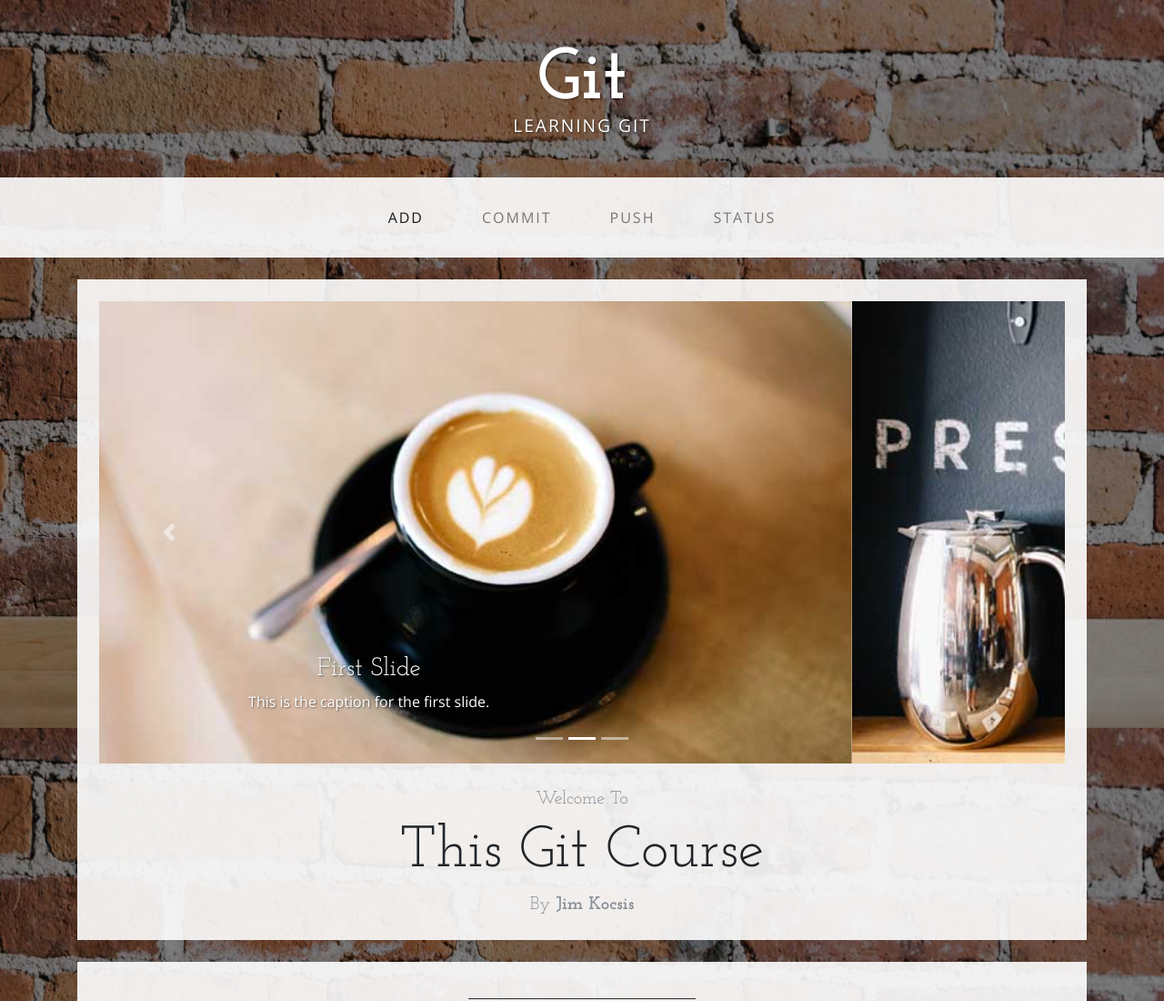
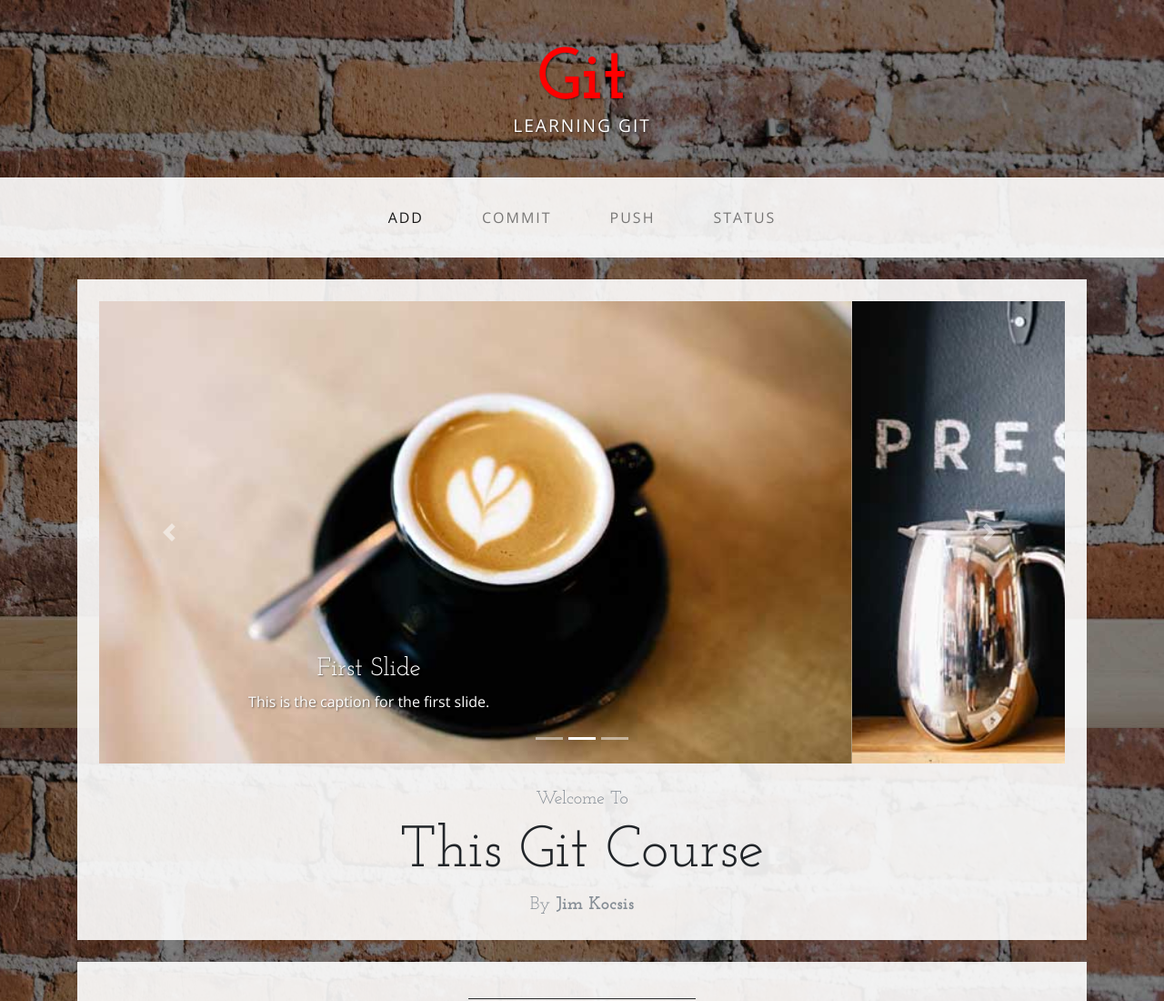
Before and after one commit to jimk1955/Introduction-to-Git, a plain HTML site: page index.html in a window 1280 px wide. Shown: the top 1100 px of the page at 91% size. Drawn offline with nearby package versions, Linux system fonts and the light colour scheme.

Commit message:
Changed the color of brand class

```diff
--- a/css/business-casual.css
+++ b/css/business-casual.css
@@ -70,3 +70,7 @@ hr.divider {
 .map-container iframe.clicked {
     pointer-events: auto;
 }
+
+.brand {
+	color: #FF0000 !important;
+}
--- a/index.html
+++ b/index.html
@@ -26,7 +26,7 @@
 
 <body>
 
-    <div class="tagline-upper text-center text-heading text-shadow text-white mt-5 d-none d-lg-block">Git</div>
+    <div class="tagline-upper text-center text-heading text-shadow text-white mt-5 d-none d-lg-block brand">Git</div>
     <div class="tagline-lower text-center text-expanded text-shadow text-uppercase text-white mb-5 d-none d-lg-block">Learning Git</div>
 
     <!-- Navigation -->
```
